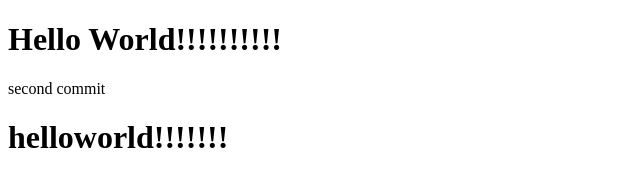
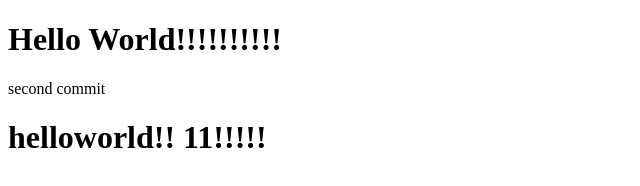
Before and after one commit to jisoo00oo/HelloWorld1, a plain HTML site: page index.html in a window 1280 px wide. Shown: the full height of the page, 0-640 px from the left. Drawn offline with Linux system fonts and the light colour scheme.

Commit message:
branch 1 commit

```diff
--- a/index.html
+++ b/index.html
@@ -9,6 +9,7 @@
     <h1>Hello World!!!!!!!!!!</h1>
 
     second commit
-    <h1>helloworld!!!!!!!</h1>
+    <h1>helloworld!!
+        11!!!!!</h1>
 </body>
 </html>
```
